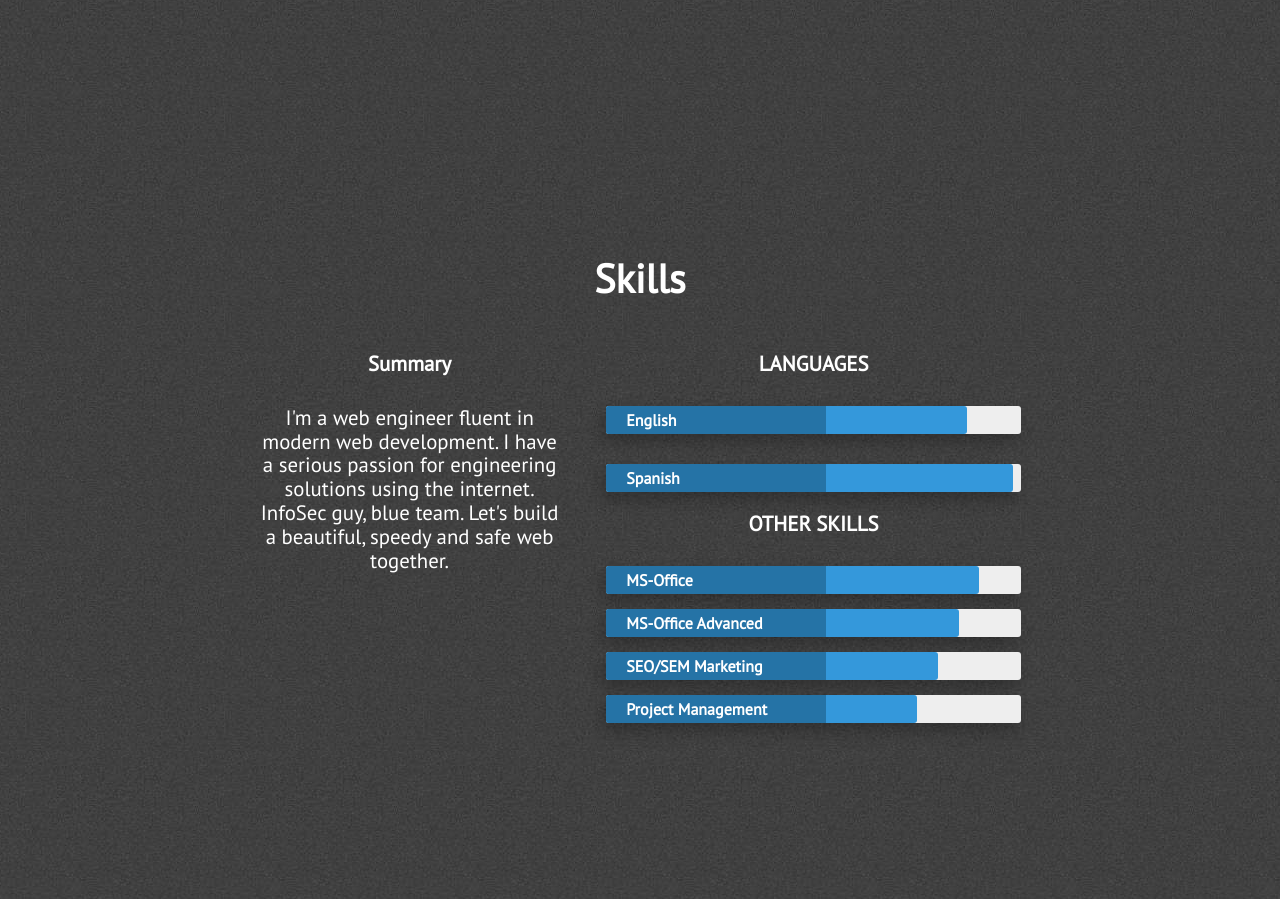
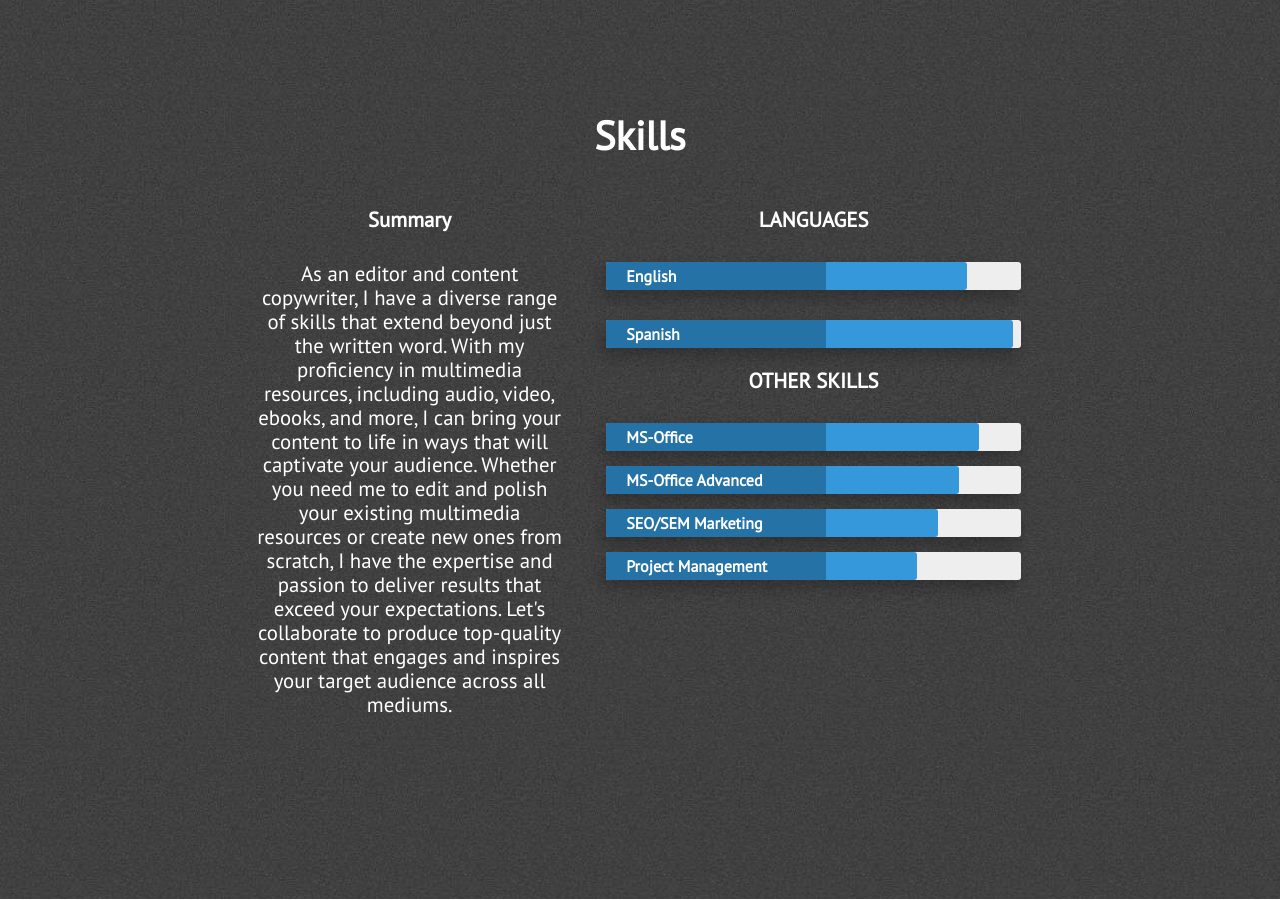
Before and after one commit to wascarleonel/portfolio, a Jekyll site: the page built from index.html, in a window 1280 px wide and 900 px high, scrolled down 2001 px. Built offline with Jekyll 4.4.1, drawn with Linux system fonts in a browser that asks for light colours; nearby versions of some CDN libraries.

Commit message:
Update skills.html

```diff
--- a/_includes/skills.html
+++ b/_includes/skills.html
@@ -7,7 +7,7 @@
                 <div class="what-i-do">
                     <h3 class="center-align skills-subsection">Summary</h3>
                     <p class="paragraph-text center-align">
-                        I'm a web engineer fluent in modern web development. I have a serious passion for engineering solutions using the internet. InfoSec guy, blue team. Let's build a beautiful, speedy and safe web together.
+                        As an editor and content copywriter, I have a diverse range of skills that extend beyond just the written word. With my proficiency in multimedia resources, including audio, video, ebooks, and more, I can bring your content to life in ways that will captivate your audience. Whether you need me to edit and polish your existing multimedia resources or create new ones from scratch, I have the expertise and passion to deliver results that exceed your expectations. Let's collaborate to produce top-quality content that engages and inspires your target audience across all mediums.
                     </p>
                 </div>
                 <div class="technical-skills">
```
